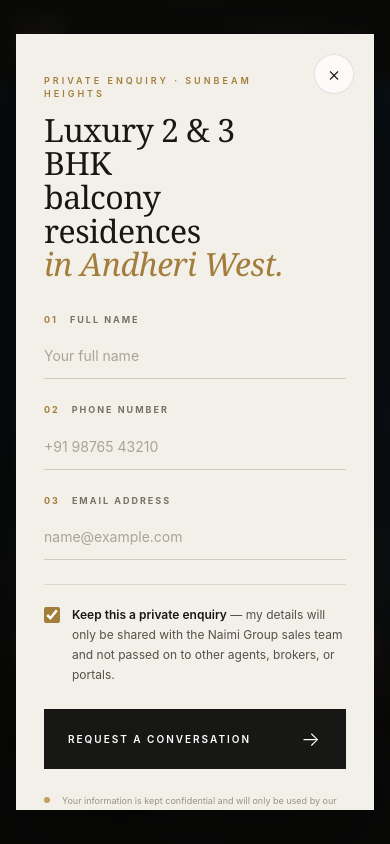
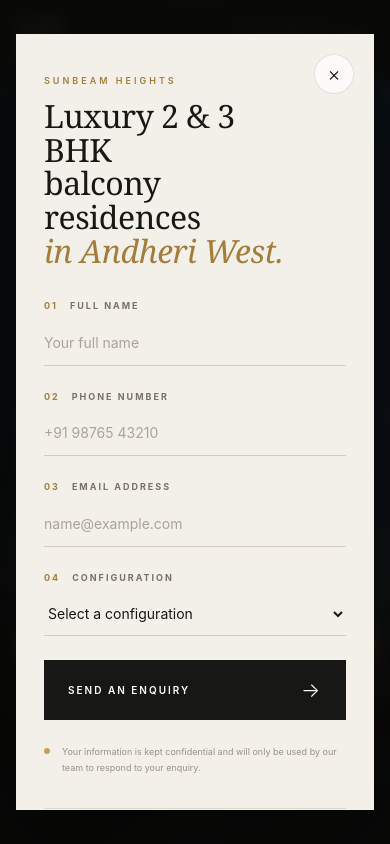
Before and after one commit to adilShaikh-as/Naimi-Group-Project, a Next.js app: page / in a window 390 px wide. Shown: the top 844 px of the page. Built offline with nearby package versions, Linux system fonts and the light colour scheme.

Commit message:
add message box in lastCTA and work on responsiveness of website

```diff
--- a/app/api/contact/route.ts
+++ b/app/api/contact/route.ts
@@ -11,8 +11,9 @@ const enquirySchema = z.object({
     .min(10, 'Enter a valid phone number')
     .max(15, 'Enter a valid phone number'),
   email: z.string().email('Enter a valid email address'),
+  configuration: z.string().nullish(),
+  message: z.string().max(2000).nullish(),
   topic: z.string().max(200),
-  privateEnquiry: z.boolean().optional(),
 });
 
 export async function POST(req: NextRequest) {
@@ -27,20 +28,21 @@ export async function POST(req: NextRequest) {
       );
     }
 
-    const { name, phone, email, topic, privateEnquiry } = parsed.data;
+    const { name, phone, email, configuration, message, topic } = parsed.data;
 
     const { error } = await resend.emails.send({
       // TODO: replace with your verified Resend sending domain
       from: 'onboarding@resend.dev',
       to: 'chaudharyaihtesham70@gmail.com', // TODO: replace with the client's real inbox
       replyTo: email,
-      subject: `New enquiry — ${topic}`,
+      subject: `New enquiry — ${configuration || topic}`,
       html: `
         <p><b>Enquiring about:</b> ${topic}</p>
         <p><b>Name:</b> ${name}</p>
         <p><b>Phone:</b> ${phone}</p>
         <p><b>Email:</b> ${email}</p>
-        <p><b>Private enquiry requested:</b> ${privateEnquiry ? 'Yes — do not share with other agents/portals' : 'No'}</p>
+        ${configuration ? `<p><b>Configuration:</b> ${configuration}</p>` : ''}
+        ${message ? `<p><b>Message:</b> ${message}</p>` : ''}
       `,
     });
 
--- a/app/components/landing/Amenities.tsx
+++ b/app/components/landing/Amenities.tsx
@@ -11,7 +11,7 @@ const amenities = [
     title: 'Fitness Centre',
     subtitle: 'Train. Move. Perform.',
     enquiry: 'Fitness Centre & Gym',
-    image: '/gym.jpeg', // Replace with your actual image path in public folder
+    image: '/gym.jpeg',
   },
   {
     title: 'Swimming Pool',
@@ -57,8 +57,8 @@ export default function Amenities({
             </span>
           </h2>
 
-          <p className="mt-6 max-w-lg text-sm leading-6 text-[#706A60]">
-            15+ lifestyle amenities designed to bring wellness,
+          <p className="mt-6 max-w-lg text-lg leading-6 text-[#706A60]">
+            <span className='font-bold'>15+ lifestyle amenities </span>designed to bring wellness,
             leisure and social experiences closer to home.
           </p>
         </div>
--- a/app/components/landing/EnquiryModal.tsx
+++ b/app/components/landing/EnquiryModal.tsx
@@ -22,6 +22,9 @@ export default function EnquiryModal({
   if (!isOpen) return null;
 
   const isBrochureRequest = topic === 'Download Brochure';
+  // .includes() instead of strict equality — won't silently break if a dash
+  // character (— vs - vs –) gets changed somewhere along the way
+  const isGeneralMessageRequest = topic.includes('Private Project Enquiry');
 
   async function handleSubmit(e: React.FormEvent<HTMLFormElement>) {
     e.preventDefault();
@@ -41,8 +44,13 @@ export default function EnquiryModal({
       name: formData.get('name'),
       phone: formData.get('phone'),
       email: formData.get('email'),
+      // FormData.get() returns null for a field that isn't rendered at all
+      // (configuration vs message are mutually exclusive in this form) —
+      // convert that to undefined so it matches Zod's .optional() on the
+      // server, which doesn't accept null.
+      configuration: formData.get('configuration') || undefined,
+      message: formData.get('message') || undefined,
       topic,
-      privateEnquiry: formData.get('privateEnquiry') === 'on',
     };
 
     try {
@@ -146,9 +154,8 @@ export default function EnquiryModal({
                     <>Your brochure is ready to download below.</>
                   ) : (
                     <>
-                      Your enquiry about{' '}
-                      <span className="text-[#A27D3B]">{topic}</span> has
-                      been received. Our team will reach out shortly.
+                      Thank you for your interest. Our team will reach out
+                      shortly.
                     </>
                   )}
                 </p>
@@ -180,7 +187,7 @@ export default function EnquiryModal({
                 {/* Header */}
                 <div className="mb-8 pr-10">
                   <p className="mb-3 text-[9px] font-semibold uppercase tracking-[3px] text-[#A27D3B]">
-                    Private Enquiry · Sunbeam Heights
+                    Sunbeam Heights
                   </p>
 
                   <h3 className="font-serif text-[32px] leading-[1.05] tracking-[-0.5px] text-[#171715] sm:text-[38px]">
@@ -249,27 +256,54 @@ export default function EnquiryModal({
                     />
                   </div>
 
-                  {/* Private Enquiry checkbox */}
-                  <label
-                    htmlFor="privateEnquiry"
-                    className="flex cursor-pointer items-start gap-3 border-t border-[#DDD6CA] pt-5"
-                  >
-                    <input
-                      id="privateEnquiry"
-                      name="privateEnquiry"
-                      type="checkbox"
-                      defaultChecked
-                      className="mt-0.5 h-4 w-4 flex-none cursor-pointer accent-[#A27D3B]"
-                    />
-                    <span className="text-xs leading-5 text-[#555049]">
-                      <span className="font-semibold text-[#171715]">
-                        Keep this a private enquiry
-                      </span>{' '}
-                      — my details will only be shared with the Naimi Group
-                      sales team and not passed on to other agents, brokers,
-                      or portals.
-                    </span>
-                  </label>
+                  {isGeneralMessageRequest ? (
+                    /* Message box — this entry point is explicitly
+                       "just send us a message," so a configuration
+                       dropdown doesn't apply here */
+                    <div className="group">
+                      <label
+                        htmlFor="message"
+                        className="mb-2 flex items-center gap-3 text-[9px] font-bold uppercase tracking-[2px] text-[#777168]"
+                      >
+                        <span className="text-[#A27D3B]">04</span>
+                        Your Message
+                      </label>
+                      <textarea
+                        id="message"
+                        name="message"
+                        rows={4}
+                        placeholder="Tell us what you're looking for..."
+                        required
+                        className="w-full resize-none border-b border-[#D2CBC0] bg-transparent px-0 py-3 text-sm text-[#171715] outline-none transition-colors placeholder:text-[#AAA399] focus:border-[#A27D3B]"
+                      />
+                    </div>
+                  ) : (
+                    /* Configuration */
+                    <div className="group">
+                      <label
+                        htmlFor="configuration"
+                        className="mb-2 flex items-center gap-3 text-[9px] font-bold uppercase tracking-[2px] text-[#777168]"
+                      >
+                        <span className="text-[#A27D3B]">04</span>
+                        Configuration
+                      </label>
+                      <select
+                        id="configuration"
+                        name="configuration"
+                        required
+                        defaultValue=""
+                        className="w-full border-b border-[#D2CBC0] bg-transparent px-0 py-3 text-sm text-[#171715] outline-none transition-colors focus:border-[#A27D3B]"
+                      >
+                        <option value="" disabled>
+                          Select a configuration
+                        </option>
+                        <option value="2 BHK">2 BHK</option>
+                        <option value="2 BHK Grand">2 BHK Grand</option>
+                        <option value="3 BHK">3 BHK</option>
+                        <option value="Exclusive Duplex">Exclusive Duplex</option>
+                      </select>
+                    </div>
+                  )}
 
                   {/* honeypot field — hidden from real users */}
                   <div className="absolute left-[-9999px] h-0 w-0 opacity-0">
@@ -298,7 +332,7 @@ export default function EnquiryModal({
                         ? 'Sending…'
                         : isBrochureRequest
                         ? 'Get Brochure'
-                        : 'Request a Conversation'}
+                        : 'Send an Enquiry'}
                     </span>
                     <span className="text-xl font-light transition-transform duration-300 group-hover:translate-x-1">
                       →
--- a/app/components/landing/Hero.tsx
+++ b/app/components/landing/Hero.tsx
@@ -29,7 +29,7 @@ export default function Hero({ onEnquire }: HeroProps) {
 
       <div className="relative z-10 mx-auto w-full max-w-[1380px] px-5 pb-10 pt-28 sm:px-6 sm:pb-14 sm:pt-32 md:px-10 md:pt-40 lg:pb-20">
         <div className="max-w-4xl">
-          <h1 className="max-w-4xl font-serif text-[44px] leading-[0.98] tracking-[-1px] text-white min-[400px]:text-[52px] sm:text-[68px] sm:tracking-[-1.5px] md:text-[88px] md:leading-[0.94] md:tracking-[-2px] lg:text-[104px] xl:text-[120px]">
+          <h1 className="max-w-4xl font-serif text-[40px] leading-[0.98] tracking-[-1px] text-white min-[400px]:text-[52px] sm:text-[68px] sm:tracking-[-1.5px] md:text-[88px] md:leading-[0.94] md:tracking-[-2px] lg:text-[104px] xl:text-[120px]">
             Sunbeam
             <br />
             <span className="text-[#E8D4A7]">Heights</span>
@@ -37,8 +37,8 @@ export default function Hero({ onEnquire }: HeroProps) {
 
           <div className="mt-6 flex flex-col gap-8 sm:mt-8 lg:flex-row lg:items-end lg:justify-between lg:gap-10">
             <div className="max-w-md">
-              <p className="text-sm leading-6 text-white/75 sm:text-base sm:leading-7 md:text-lg">
-                Experience sky-high luxury in Andheri West. Featuring premium 2 & 3 BHK balcony residences and expansive sundeck homes designed for elevated living.
+              <p className="text-[16px] leading-6 text-white/75 sm:leading-7 md:text-lg">
+                Experience sky-high luxury in Andheri West. Featuring premium 2 & 3 BHK balcony residences and sundeck homes designed for elevated living.
               </p>
 
               <div className="mt-6 flex flex-col gap-3 min-[420px]:flex-row min-[420px]:flex-wrap sm:mt-7">
--- a/app/page.tsx
+++ b/app/page.tsx
@@ -16,13 +16,13 @@ import EnquiryModal from './components/landing/EnquiryModal';
 export default function LandingPage() {
   const [isModalOpen, setIsModalOpen] = useState(false);
   const [enquiryTopic, setEnquiryTopic] = useState(
-    'General Website Enquiry'
+    'Enquiry'
   );
 
   // Open the enquiry modal on every page load / refresh
   useEffect(() => {
     const timer = setTimeout(() => {
-      setEnquiryTopic('General Website Enquiry');
+      setEnquiryTopic('Enquiry');
       setIsModalOpen(true);
     }, 800); // set to 0 for instant
 
@@ -42,7 +42,7 @@ export default function LandingPage() {
     <main className="min-h-screen overflow-x-hidden bg-[#F3F0E9] text-[#171715]">
       <Navbar
         onEnquire={() =>
-          openEnquiryModal('General Website Enquiry')
+          openEnquiryModal('Enquiry')
         }
       />
 
```
Also changed, not shown: app/components/landing/FinalCTA.tsx (+3 -5 lines), app/components/landing/Residences.tsx (+82 -24 lines).
